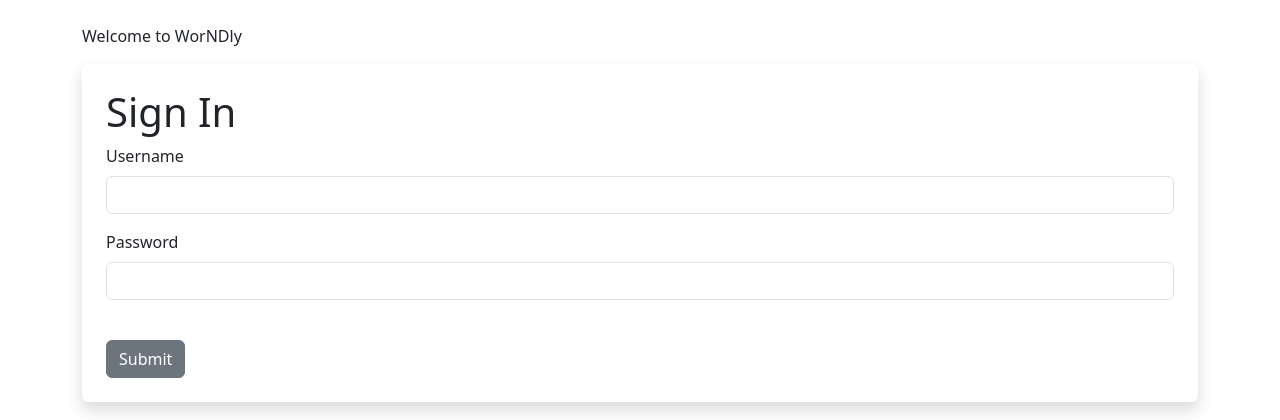
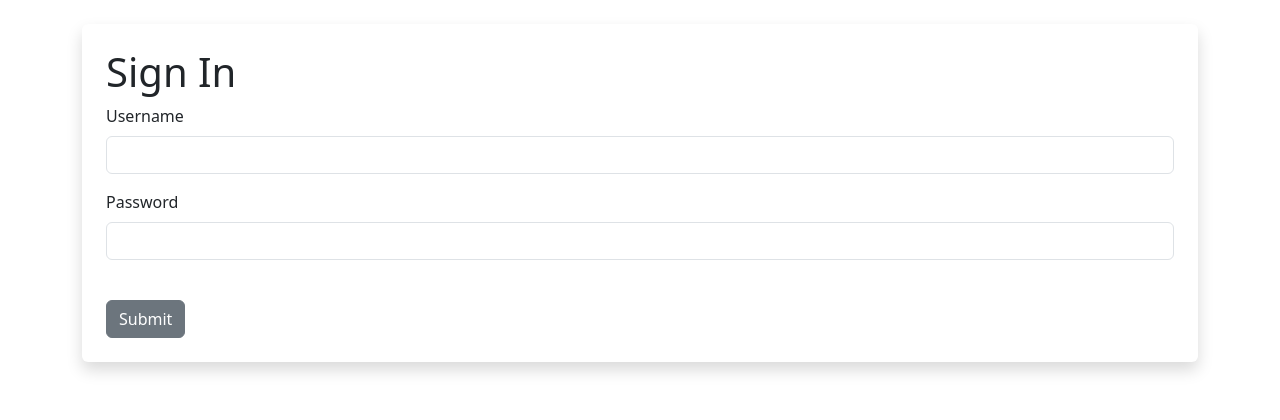
Before and after one commit to NKyhl/WordleND, a Django app: page /signin in a window 1280 px wide. Shown: the part 73-493 px from the top of the page. Run offline with Django 5.2, Linux system fonts and the light colour scheme.

Commit message:
remove leftover welcome message

```diff
--- a/webapp/wordleND/templates/signin.html
+++ b/webapp/wordleND/templates/signin.html
@@ -41,7 +41,6 @@
     </div>
 </div>
 {% else %}
-<p>Welcome to WorNDly</p>
     <div class="shadow p-4 mb-5 bg-body rounded">
         <h1>Sign In</h1>
         <form action="{% url 'signin' %}" method="POST">
```
